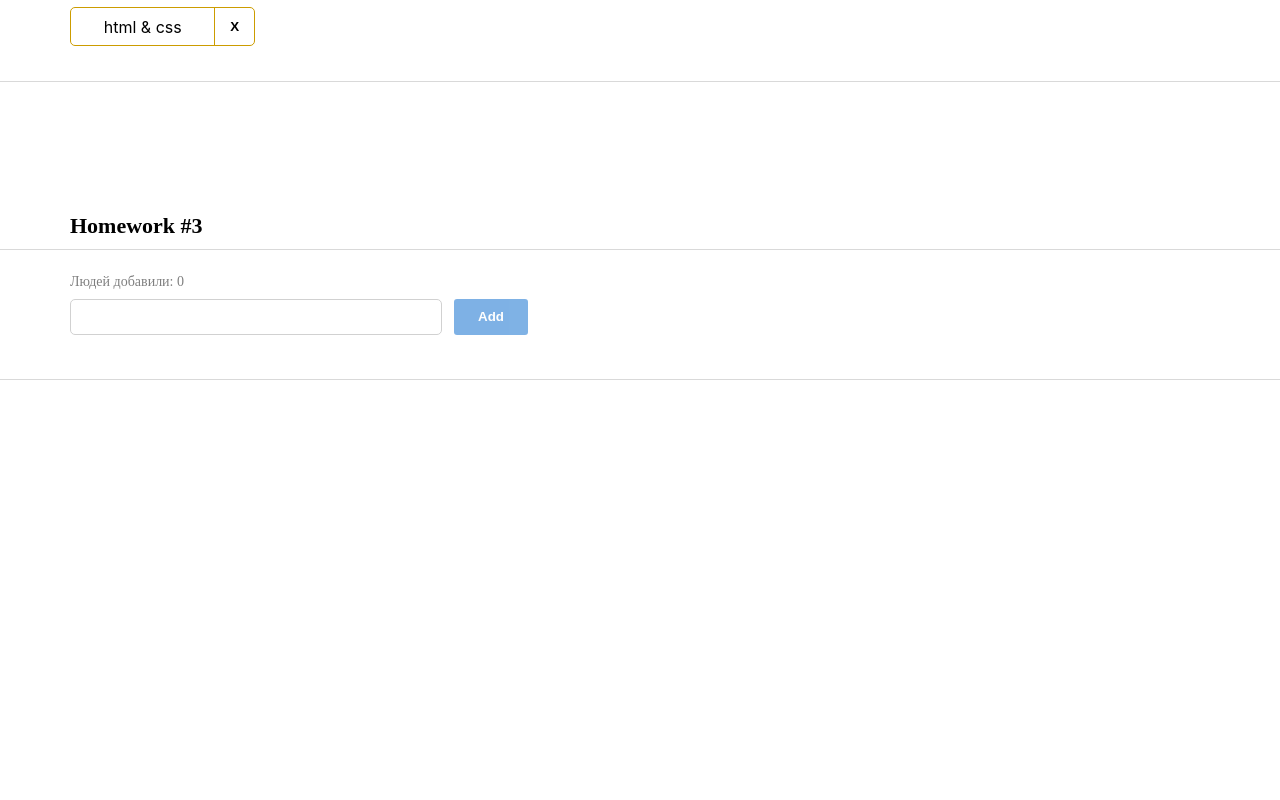
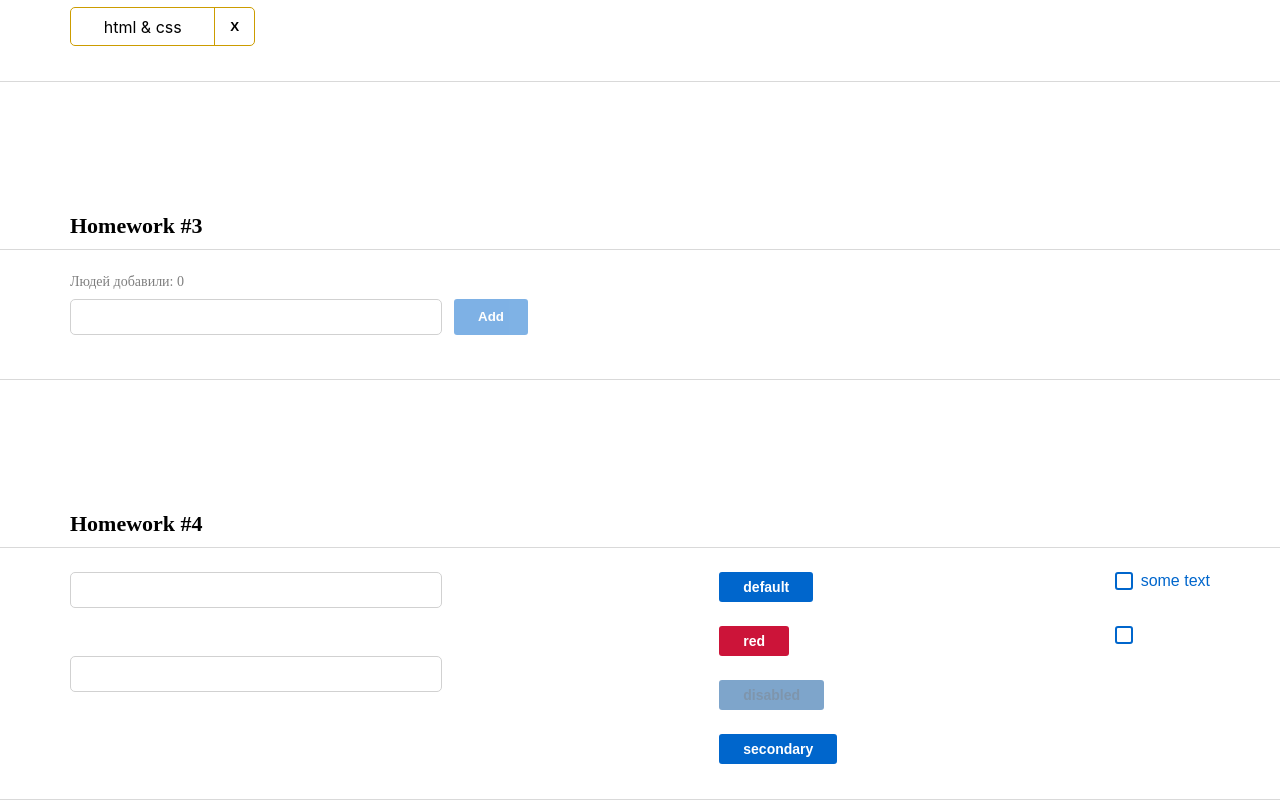
Before and after one commit to proffery/HomeWork, a React (Create React App) app: page /#/ in a window 1280 px wide. Shown: the part 832-1632 px from the top of the page. Before the commit the page ends 1212 px from the top, so only its background shows below. Built offline with nearby package versions, Linux system fonts and the light colour scheme.

Commit message:
hw4 done

```diff
--- a/src/s1-main/App.tsx
+++ b/src/s1-main/App.tsx
@@ -3,6 +3,7 @@
 import HW1 from '../s2-homeworks/hw01/HW1'
 import HW2 from '../s2-homeworks/hw02/HW2'
 import HW3 from '../s2-homeworks/hw03/HW3'
+import HW4 from '../s2-homeworks/hw04/HW4'
 
 function App() {
     return (
@@ -11,7 +12,7 @@
             {/*раскомментировать по ходу выполнения*/}
             <HW2/>
             <HW3/>
-            {/*<HW4/>*/}
+            <HW4/>
 
             {/*при выполнении дз 5 и более - закомментировать здесь дз 1-4, так как они есть внутри дз 5*/}
             {/*<HW5/>*/}
--- a/src/s2-homeworks/hw04/Stand.module.css
+++ b/src/s2-homeworks/hw04/Stand.module.css
@@ -1,7 +1,6 @@
 .stand {
     display: flex;
     justify-content: space-between;
-    align-items: center;
 }
 
 .inputs {
--- a/src/s2-homeworks/hw04/common/c1-SuperInputText/SuperInputText.module.css
+++ b/src/s2-homeworks/hw04/common/c1-SuperInputText/SuperInputText.module.css
@@ -1,20 +1,39 @@
 .input:focus {
+  color: #000;
 }
 
 .input {
+  display: flex;
+  width: 372px;
+  height: 36px;
+  flex-shrink: 0;
+  border-radius: 5px;
+  outline: none;
+  padding: 0 12px;
+  font-size: 16px;
+  font-weight: 500;
+  line-height: normal;
 }
 
 .inputWrapper {
+
 }
 
 .superInput {
+  border: 1px solid #d1d1d1;
 }
 
 .errorInput {
+  border: 1px solid #cc1439;
 }
 
 .errorInput:focus {
 }
 
 .error {
+  color: #cc1439;
+  font-size: 14px;
+  font-style: normal;
+  font-weight: 400;
+  line-height: normal;
 }
--- a/src/s2-homeworks/hw04/common/c1-SuperInputText/SuperInputText.tsx
+++ b/src/s2-homeworks/hw04/common/c1-SuperInputText/SuperInputText.tsx
@@ -56,6 +56,12 @@
 
     return (
         <div className={s.inputWrapper}>
+            <span
+                id={id ? id + '-span' : undefined}
+                className={finalSpanClassName}
+            >
+                {error}
+            </span>
             <input
                 id={id}
                 type={'text'}
@@ -64,12 +70,6 @@
                 className={finalInputClassName}
                 {...restProps} // отдаём инпуту остальные пропсы если они есть (value например там внутри)
             />
-            <span
-                id={id ? id + '-span' : undefined}
-                className={finalSpanClassName}
-            >
-                {error}
-            </span>
         </div>
     )
 }
--- a/src/s2-homeworks/hw04/common/c2-SuperButton/SuperButton.module.css
+++ b/src/s2-homeworks/hw04/common/c2-SuperButton/SuperButton.module.css
@@ -1,36 +1,60 @@
 .button {
+  display: flex;
+  align-items: center;
+  padding: 5px 24px;
+  border-radius: 3px;
+  border: none;
+  font-size: 14px;
+  font-style: normal;
+  font-weight: 600;
+  line-height: 20px;
 }
 
 .disabled {
+  background-color: #004d99;
+  color: #002e5c;
 }
 
 .secondary {
+  border: 1px solid #06c;
+  color: #0066cc;
+  background-color: #fff;
 }
 
 .default {
+  color: #fff;
+  background-color: #06c;
 }
 
 .red {
+  color: #fff;
+  background-color: #cc1439;
 }
 
 .default:hover {
+  background-color: #0080ff;
 }
 
 .red:hover {
+  background-color: #ff1a47;
 }
 
 .secondary:hover {
+  background-color: #e5f0fa;
 }
 
-
 .default:active {
+  background-color: #0059b2;
 }
 
 .secondary:active {
+  background-color: #c9e5ff;
 }
 
 .red:active {
+  background-color: #b21232;
 }
 
 .button:disabled {
+  opacity: 0.5;
 }
--- a/src/s2-homeworks/hw04/common/c2-SuperButton/SuperButton.tsx
+++ b/src/s2-homeworks/hw04/common/c2-SuperButton/SuperButton.tsx
@@ -1,4 +1,4 @@
-import React, {ButtonHTMLAttributes, DetailedHTMLProps} from 'react'
+import React, { ButtonHTMLAttributes, DetailedHTMLProps } from 'react'
 import s from './SuperButton.module.css'
 
 // тип пропсов обычной кнопки, children в котором храниться название кнопки там уже описан
@@ -18,10 +18,9 @@
     }
 ) => {
     const finalClassName = s.button
-        // + (disabled
-        //         ? ...
-        //         : xType === 'red'
-        //             ? ...
+        + (disabled ? ' ' + s.disabled :
+            xType === 'red' ? ' ' + s.red :
+                ' ' + s.default)
         + (className ? ' ' + className : '') // задачка на смешивание классов
 
     return (
--- a/src/s2-homeworks/hw04/common/c3-SuperCheckbox/SuperCheckbox.tsx
+++ b/src/s2-homeworks/hw04/common/c3-SuperCheckbox/SuperCheckbox.tsx
@@ -27,8 +27,8 @@
     }
 ) => {
     const onChangeCallback = (e: ChangeEvent<HTMLInputElement>) => {
-        // задачка на написание онченджа
-
+        onChange?.(e)
+        onChangeChecked?.(e.currentTarget.checked)
     }
 
     const finalInputClassName = s.checkbox
```
